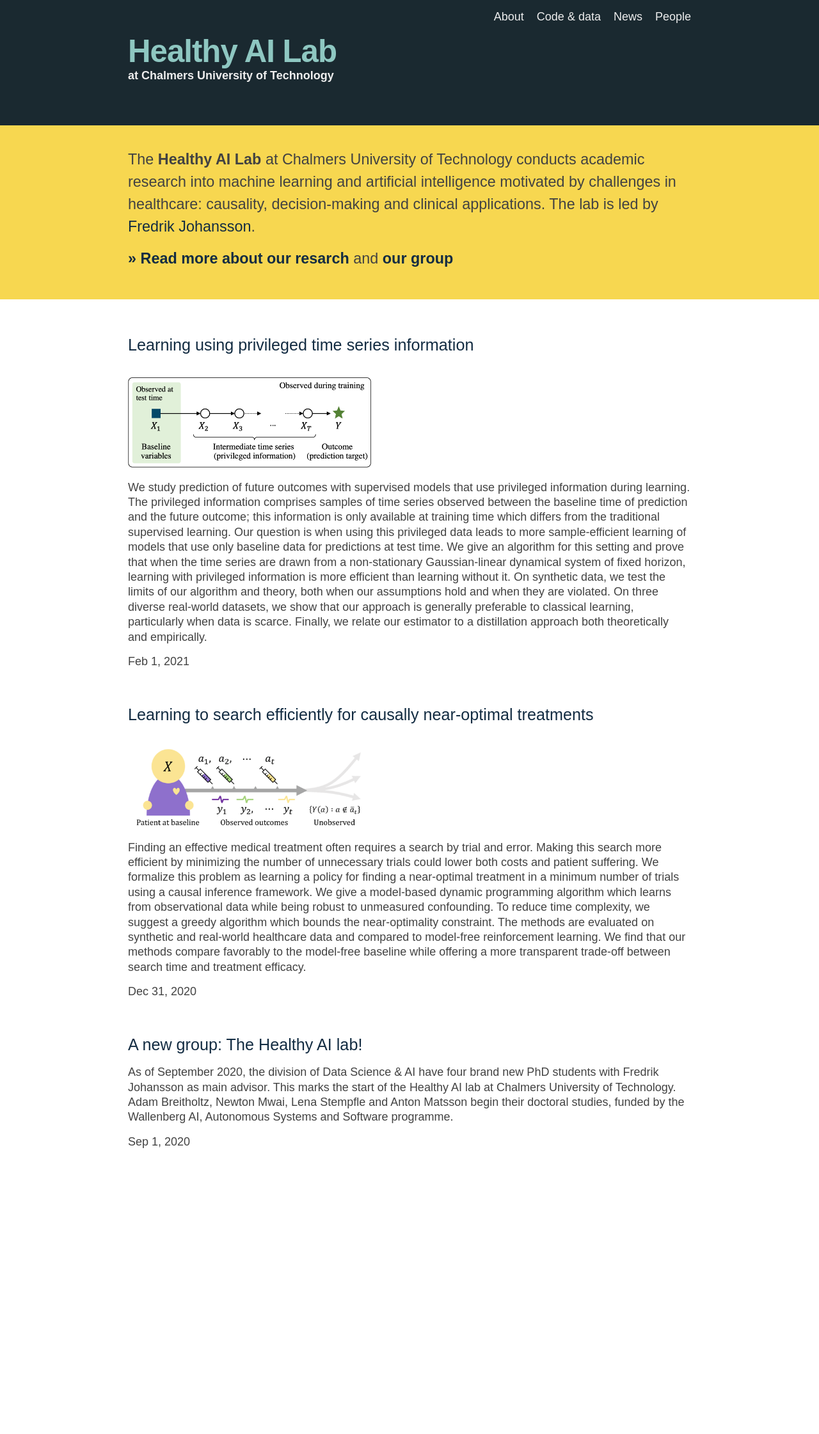
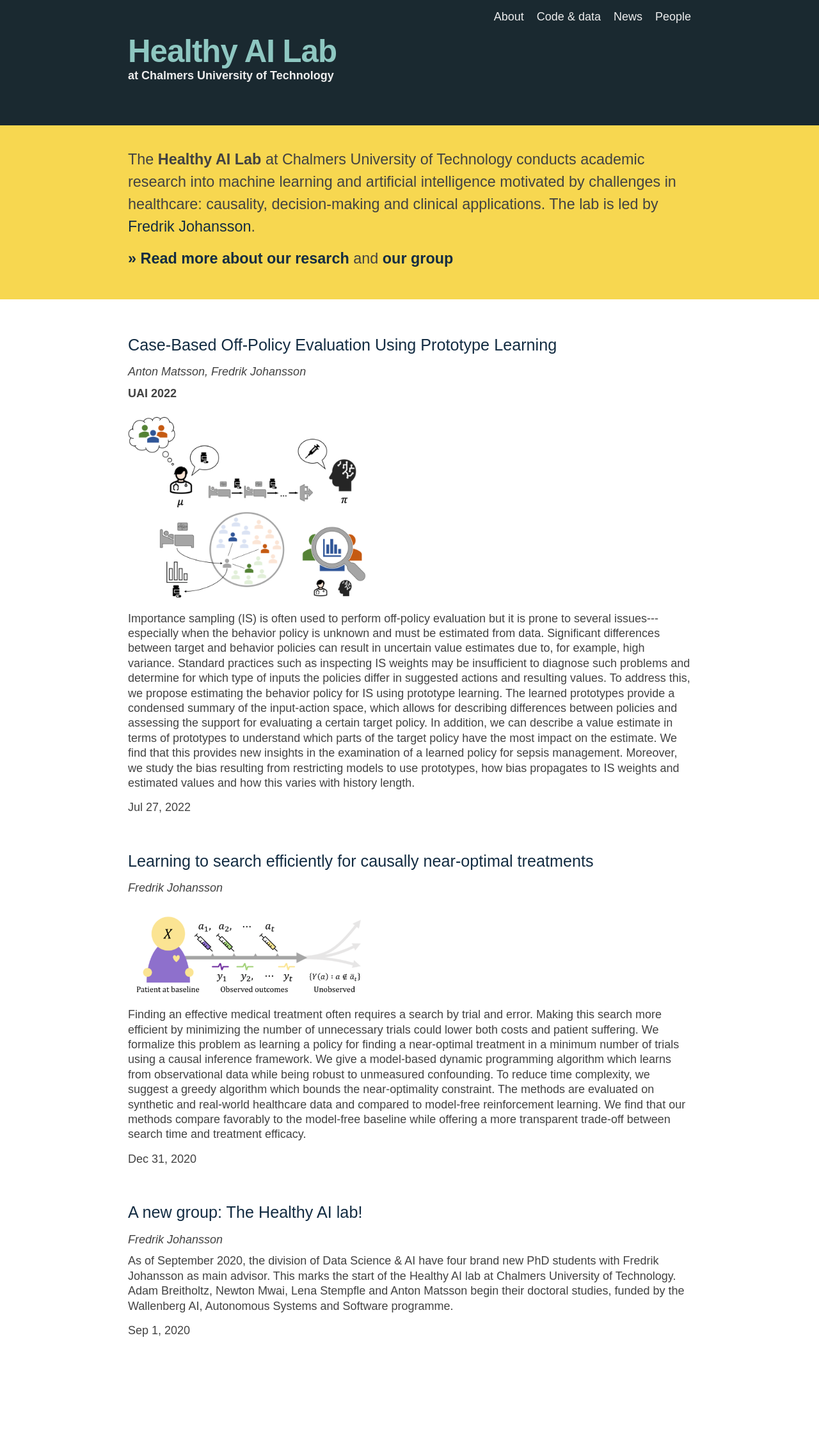
Before and after one commit to Healthy-AI/healthy-ai.github.io, a Jekyll site: the page built from index.markdown, in a window 1280 px wide. Shown: the whole page at 64% size. Built offline with Jekyll 4.4.1, drawn with Linux system fonts in a browser that asks for light colours; before the commit the page ends 1947 px from its top, so only the background shows below that.

Commit message:
added anton cbope

```diff
--- a/_layouts/home.html
+++ b/_layouts/home.html
@@ -43,6 +43,16 @@ layout: default
                       {{ post.title | escape }}
                     </a>
                   </h3>
+                  {% if post.author %}
+                    <div class="post-list-author">
+                      {{ post.author | escape }}
+                    </div>
+                  {% endif %}
+                  {% if post.venue %}
+                    <div class="post-list-venue">
+                      {{ post.venue | escape }}
+                    </div>
+                  {% endif %}
                   {% if post.image %}
                     <div class="post-list-image">
                       <img src="{{ post.image | relative_url }}" />
--- a/_posts/2021-02-04-lupi-linear.markdown
+++ /dev/null
@@ -1,14 +0,0 @@
----
-layout: post
-author:  "Rickard Karlsson, Martin Willbo, Zeshan Hussain, Rahul G. Krishnan, David Sontag, Fredrik Johansson"
-title: "Learning using privileged time series information"
-date:   2021-02-01 09:00:00 +0100
-image: assets/posts/lupi_illustration.png
-venue: AISTATS 2021
-categories: blog
-abstract: >-
-  We study prediction of future outcomes with supervised models that use privileged information during learning. The privileged information comprises samples of time series observed between the baseline time of prediction and the future outcome; this information is only available at training time which differs from the traditional supervised learning. Our question is when using this privileged data leads to more sample-efficient learning of models that use only baseline data for predictions at test time. We give an algorithm for this setting and prove that when the time series are drawn from a non-stationary Gaussian-linear dynamical system of fixed horizon, learning with privileged information is more efficient than learning without it. On synthetic data, we test the limits of our algorithm and theory, both when our assumptions hold and when they are violated. On three diverse real-world datasets, we show that our approach is generally preferable to classical learning, particularly when data is scarce. Finally, we relate our estimator to a distillation approach both theoretically and empirically.
----
-
-### Abstract
-We study prediction of future outcomes with supervised models that use privileged information during learning. The privileged information comprises samples of time series observed between the baseline time of prediction and the future outcome; this information is only available at training time which differs from the traditional supervised learning. Our question is when using this privileged data leads to more sample-efficient learning of models that use only baseline data for predictions at test time. We give an algorithm for this setting and prove that when the time series are drawn from a non-stationary Gaussian-linear dynamical system of fixed horizon, learning with privileged information is more efficient than learning without it. On synthetic data, we test the limits of our algorithm and theory, both when our assumptions hold and when they are violated. On three diverse real-world datasets, we show that our approach is generally preferable to classical learning, particularly when data is scarce. Finally, we relate our estimator to a distillation approach both theoretically and empirically.
--- /dev/null
+++ b/_posts/2022-07-27-cbope.markdown
@@ -0,0 +1,29 @@
+---
+layout: post
+author:  "Anton Matsson, Fredrik Johansson"
+title: "Case-Based Off-Policy Evaluation Using Prototype Learning"
+date:   2022-07-27 09:00:00 +0100
+venue: UAI 2022
+image: assets/posts/cbope.png
+categories: blog
+abstract: >-
+  Importance sampling (IS) is often used to perform off-policy evaluation but it is prone to several issues---especially when the behavior policy is unknown and must be estimated from data. Significant differences between target and behavior policies can result in uncertain value estimates due to, for example, high variance. Standard practices such as inspecting IS weights may be insufficient to diagnose such problems and determine for which type of inputs the policies differ in suggested actions and resulting values. To address this, we propose estimating the behavior policy for IS using prototype learning. The learned prototypes provide a condensed summary of the input-action space, which allows for describing differences between policies and assessing the support for evaluating a certain target policy. In addition, we can describe a value estimate in terms of prototypes to understand which parts of the target policy have the most impact on the estimate. We find that this provides new insights in the examination of a learned policy for sepsis management. Moreover, we study the bias resulting from restricting models to use prototypes, how bias propagates to IS weights and estimated values and how this varies with history length.
+---
+
+## Estimating the behavior policy for off-policy evaluation using prototypes allows us to describe differences between policies and their estimated values
+
+![Policy evaluation with prototypes](/assets/posts/cbope.png){:class="post-general-image"}
+
+The increasing amount of available data on medical interventions and reported outcomes creates opportunities to search for new clinical policies. As an example, researchers have employed reinforcement learning algorithms to learn new strategies for the management of sepsis [1]. However, for such a policy to be used in practice, it is of utmost importance that its performance, or value, can be reliably estimated. Ideally, the estimated value of this target policy should be higher than the value of the—often unknown—behavior policy followed by clinicians in the observed data.
+
+While the value of the behavior policy can be easily estimated by averaging outcomes in the observed data, the value of the target policy is fundamentally unknown. Off-policy evaluation (OPE) refers to the problem of estimating the target policy value using data collected under the behavior policy. A standard method for OPE is importance sampling (IS), where each observed outcome is weighted by the probability ratio of taking the actions preceding that outcome under the target policy and the behavior policy, respectively. When the behavior policy is unknown, it must be estimated from data before the IS average can be computed.
+
+Even though importance sampling is a popular method for OPE, it suffers from high variance when there are significant differences between target and behavior policies. By inspecting the IS weights, it is possible to collect individual samples for which the policies differ, but this approach does not describe patterns in differences between polices. To address this problem, we suggest estimating the unknown behavior policy using prototype learning [2], which gives us a set of interpretable prototype cases from the observed data. The prototypes are selected by the learning algorithm, and for a specific input, e.g., a patient, the model estimates the behavior policy by comparing the input to the prototypes in a learned representation. The idea is reminiscent of how physicians use their experience from previous patients when treating new ones.
+
+We use the learned prototypes as a diagnostic tool for OPE. By inspecting the behavior and target policies for each of the prototypes, we obtain a condensed overview of differences between the policies. A domain expert can reason about the validity of the target policy and assess whether the data supports evaluating it using importance sampling. Additionally, we use the prototypes to divide estimated policy values into prototype-based components, allowing us to describe situations when it may be beneficial to follow the target policy instead of the behavior policy, and vice versa.
+
+If you are interested, you are welcome to read our UAI 2022 paper [3], where we elaborate on the prototype idea and demonstrate it using a real-world example of sepsis management.
+
+* [1] Matthieu Komorowski et al. The artificial intelligence clinician learns optimal treatment strategies for sepsis in intensive care. Nature Medicine, 24(11): 1716–1720, 2018.
+* [2] Yao Ming et al. Interpretable and steerable sequence learning via prototypes. In The 25th ACM SIGKDD International Conference on Knowledge Discovery & Data Mining, 2019.
+* [3] Anton Matsson and Fredrik Johansson. Case-based off-policy evaluation using prototype learning. In The 38th Conference on Uncertainty in Artificial Intelligence, 2022.
--- a/_sass/healthyai/_layout.scss
+++ b/_sass/healthyai/_layout.scss
@@ -333,6 +333,19 @@ Post list
   vertical-align: top;
 }
 
+.post-list-author {
+  font-style: italic;
+  padding-bottom: 10px;
+  vertical-align: top;
+}
+
+.post-list-venue {
+  padding-bottom: 5px;
+  font-weight: bold;
+  vertical-align: top;
+}
+
+
 .person-list-image {
   width: 180px;
   min-width: 180px;
@@ -347,6 +360,14 @@ Post list
 
 .post-speaker-image {
   width: 180px;
+  float: left;
+  margin-right: 1em;
+  margin-bottom: 1em;
+  border-radius: 5px;
+}
+
+.post-general-image {
+  width: 50%;
   float: left;
   margin-right: 1em;
   margin-bottom: 1em;
```
Also changed, not shown: _layouts/post.html (+6 -6 lines), assets/posts/cbope.png (added).
